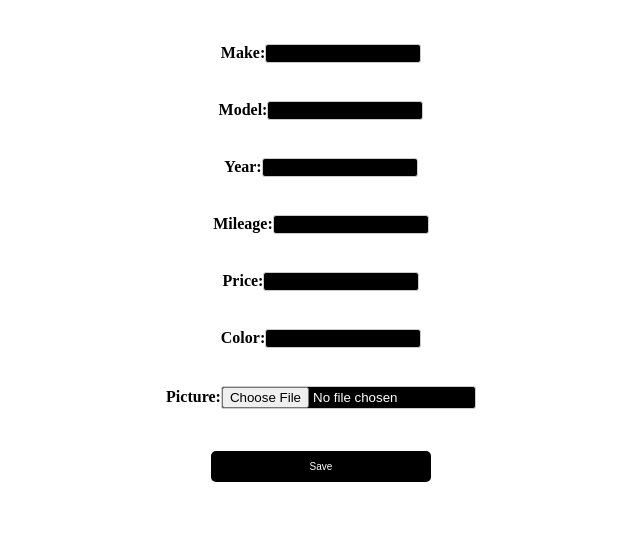
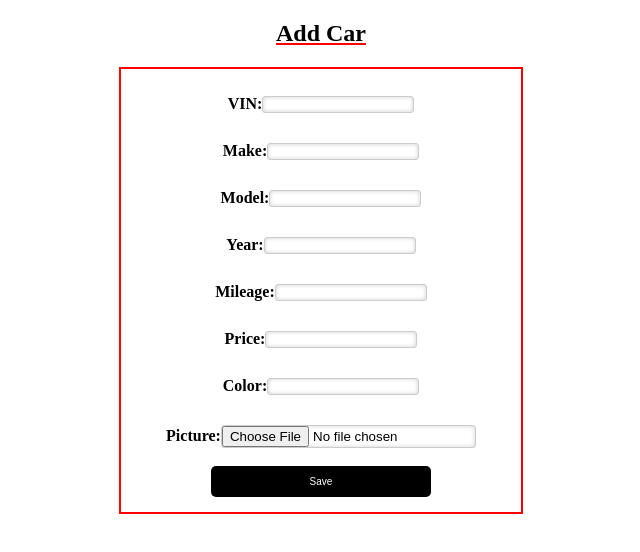
Before and after one commit to bechara-rizk/DealershipTeamOne, a Next.js app: page /home/AddCarForm in a window 1280 px wide. Shown: the top 552 px of the page, without its empty margins (319-959 px from the left). Built offline with nearby package versions, Linux system fonts and the light colour scheme.

Commit message:
edit add car form

```diff
--- a/src/pages/home/AddCarForm.js
+++ b/src/pages/home/AddCarForm.js
@@ -1,6 +1,7 @@
 import React, { useState } from 'react';
 
 const AddCarForm = () => {
+  const [vin, setVin] = useState('');
   const [make, setMake] = useState('');
   const [model, setModel] = useState('');
   const [year, setYear] = useState('');
@@ -19,7 +20,19 @@ const AddCarForm = () => {
   }
 
   return (
+    <><h2 className='Add-Car-Heading'>Add Car</h2>
+    <div className="add_car">
     <form className="add-car-form-container" onSubmit={handleSubmit}>
+
+      <label>
+        VIN:
+        <input
+          className="input-field"
+          type="text"
+          value={vin}
+          onChange={(e) => setVin(e.target.value)}
+          required />
+      </label>
       <label>
         Make:
         <input
@@ -27,8 +40,7 @@ const AddCarForm = () => {
           type="text"
           value={make}
           onChange={(e) => setMake(e.target.value)}
-          required
-        />
+          required />
       </label>
       <label>
         Model:
@@ -37,8 +49,7 @@ const AddCarForm = () => {
           type="text"
           value={model}
           onChange={(e) => setModel(e.target.value)}
-          required
-        />
+          required />
       </label>
       <label>
         Year:
@@ -47,8 +58,7 @@ const AddCarForm = () => {
           type="text"
           value={year}
           onChange={(e) => setYear(e.target.value)}
-          required
-        />
+          required />
       </label>
       <label>
         Mileage:
@@ -57,8 +67,7 @@ const AddCarForm = () => {
           type="text"
           value={mileage}
           onChange={(e) => setMileage(e.target.value)}
-          required
-        />
+          required />
       </label>
       <label>
         Price:
@@ -67,8 +76,7 @@ const AddCarForm = () => {
           type="text"
           value={price}
           onChange={(e) => setPrice(e.target.value)}
-          required
-        />
+          required />
       </label>
       <label>
         Color:
@@ -77,8 +85,7 @@ const AddCarForm = () => {
           type="text"
           value={color}
           onChange={(e) => setColor(e.target.value)}
-          required
-        />
+          required />
       </label>
       <label>
         Picture:
@@ -86,13 +93,12 @@ const AddCarForm = () => {
           className="input-field"
           type="file"
           accept="image/*"
-          onChange={handlePictureChange}
-        />
+          onChange={handlePictureChange} />
       </label>
       <button className="submit-button" type="submit">
         Save
       </button>
-    </form>
+    </form></div></>
   );
 }
 
--- a/src/styles/AddCarForm.css
+++ b/src/styles/AddCarForm.css
@@ -1,5 +1,21 @@
+.Add-Car-Heading{
+  text-decoration: underline solid red;
+  font-size: 24px;
+  color: black;
+  text-align: center;
+}
+.add_car{
+  display: flex;
+  flex-direction: column;
+  width: 400px;
+  padding: 0px;
+  background-color: white;
+  border: 2px solid red;
+  margin: auto;
+
+}
 .add-car-form-container {
-    padding: 24px;
+    padding: 15px;
     display: flex;
     flex-direction: column;
     align-items: center;
@@ -8,13 +24,16 @@
   }
 
   .input-field {
-    margin-bottom: 16px;
+    margin-bottom: 8px;
+    background-color: white;
+    color: black;
+    padding: 0;
   }
 
   .submit-button {
     background-color: black;
     color: white;
-    margin-top: 16px;
+
   }
 
   .submit-button:hover {
```
